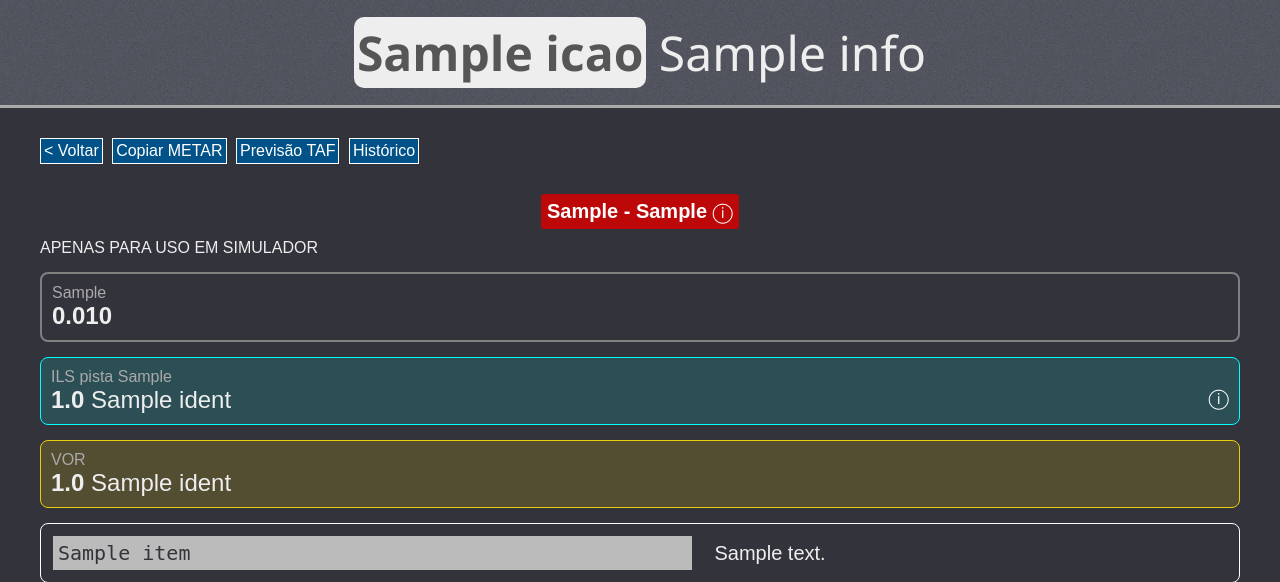
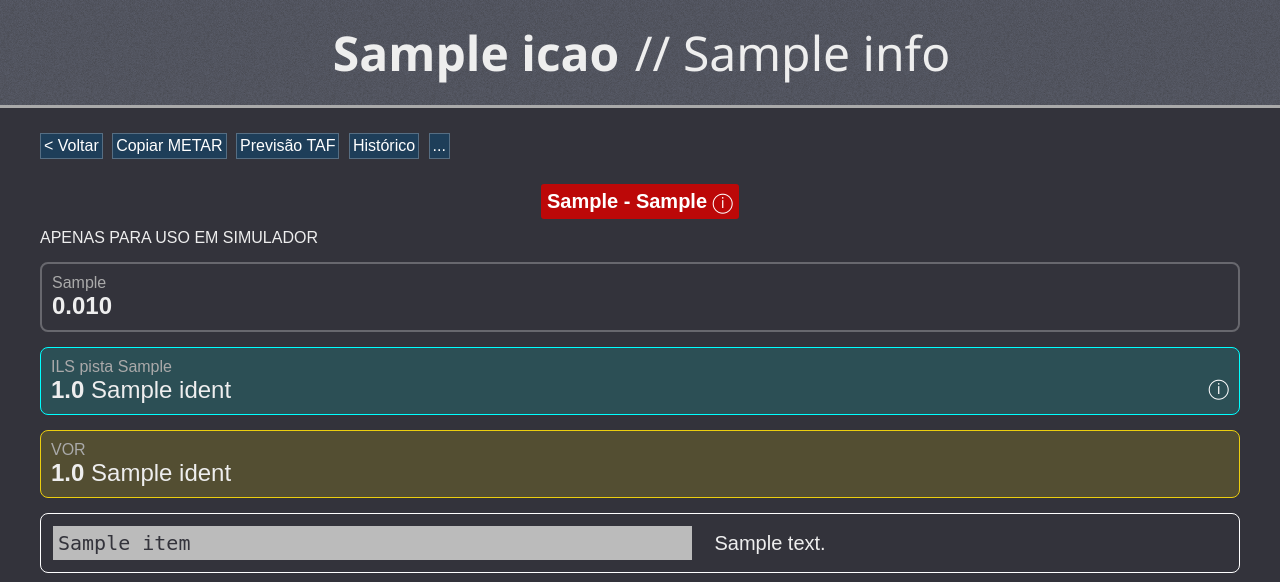
Before and after one commit to antenor-z/aero, a FastAPI app: template templates/airport.html in a window 1280 px wide. Shown: the top 582 px of the page. Run offline with FastAPI, Linux system fonts and the light colour scheme; the template is opened without the code that fills it: most values are stand-ins (such as "Sample title", 1, 10 or a date in 2020); parts of the project's set-up code (start-up, migrations or seed data) failed here and were passed over.

Commit message:
new nav menu items and new style

```diff
--- a/static/style.css
+++ b/static/style.css
@@ -73,10 +73,10 @@ header {
   padding: 10px;
 }
 .box-outlined {
-  border: gray solid 2px;
+  border: #ffffff43 solid 2px;
 }
 .box-onhover:hover {
-  background-color: #6f6f6f;
+  background-color: #5f5f6f;
   cursor: pointer;
 }
 .box-gray {
@@ -185,14 +185,15 @@ td {
   width: 40px;
 }
 .button-small {
-  background-color: rgb(0, 82, 136);
-  border: 1px solid white ;
+  background-color: rgba(0, 82, 136, 0.40);
+  border: 1px solid rgba(255, 255, 255, 0.25);
   padding: 3px;
   a, a:visited {color: white; text-decoration: none; }
   font-family: sans-serif;
   margin-right: 5px;
   color: white;
   font-size: 16px;
+  font-stretch: condensed;
 }
 .button-small:hover {
   background-color: rgb(0, 100, 167);
@@ -201,10 +202,21 @@ subheader {
   display: block;
   margin: 10px 0;
   * {
-    margin: 10px 0;
+    margin: 5px 0;
     display: inline flow-root;
   }
 }
+.menu-ellipsis {
+  background: #003253;
+  display: grid;
+  border-radius: 5px;
+  grid-template-columns: 1fr;
+  gap: 5px;
+  width: 20%;
+  padding: 10px;
+  z-index: 1000;
+}
+
 
 .scroll-container {
   overflow: auto;
--- a/static/tooltip.css
+++ b/static/tooltip.css
@@ -22,7 +22,7 @@
   z-index: 1;
   bottom: 125%;
   left: 50%;
-  transform: translateX(-50%);
+  transform: translateX(-50%), translateY(-10%);
   opacity: 0;
   transition: opacity 0.3s, visibility 0.3s;
 }
--- a/templates/airport.html
+++ b/templates/airport.html
@@ -10,7 +10,7 @@
 </head>
 <body>
 	<header>
-		<span style="background-color: #eee; color: #565656; padding: 3px; font-weight: 700; border-radius: 10px;">{{ icao }}</span> {{ info.AerodromeName }}
+		<span style="color: #eee; padding: 3px; font-weight: 700; border-radius: 10px;">{{ icao }}</span> // {{ info.AerodromeName }}
 		{% if isLogged %}
 			<a href="/area/restrita/{{ icao }}/edit" class="button-admin">Editar</a>
 		{% endif %}
@@ -21,6 +21,12 @@
 		<a class="button-small" href="javascript:void(0);" onclick="copy('{{metar}}')">Copiar METAR</a>
 		<a class="button-small" href="/taf/{{icao}}">Previsão TAF</a>
 		<a class="button-small" href="/history/{{icao}}">Histórico</a>
+		<a class="button-small" id="ellipsis-btn" href="javascript:void(0);" onclick="toggleMenu(event)">...</a>
+		<div class="menu-ellipsis" id="menu" style="display: none; position: absolute;">
+			<a class="button-small" href="https://conv.a4barros.com">Conversor de unidades</a>
+			<a class="button-small" href="/descent">Cálculo de descida</a>
+			<a class="button-small" href="/wind/">Cálculo de componentes de vento</a>
+		</div>
 		{% if isLogged %}
 		{% if IsPublished %}
 			<a class="button-small" href="/area/restrita/{{icao}}/unpublish">Ocultar</a>
@@ -135,5 +141,29 @@
 	</table>
 	</main>
 	<script src="/static/copy.js"></script>
+	<script>
+		function toggleMenu(event) {
+    const menu = document.getElementById('menu');
+
+    if (menu.style.display === "none") {
+        menu.style.display = "block";
+        menu.style.left = `${event.pageX}px`;
+        menu.style.top = `${event.pageY}px`;
+    } else {
+        menu.style.display = "none";
+    }
+}
+
+// Hide menu when clicking outside of it
+document.addEventListener('click', function(event) {
+    const menu = document.getElementById('menu');
+    const ellipsisBtn = document.getElementById('ellipsis-btn');
+
+    if (!menu.contains(event.target) && !ellipsisBtn.contains(event.target)) {
+        menu.style.display = 'none';
+    }
+});
+
+	</script>
 </body>
 </html>
--- a/templates/history.html
+++ b/templates/history.html
@@ -10,7 +10,7 @@
 </head>
 <body>
 	<header>
-		<span style="background-color: #eee; color: #565656; padding: 3px; font-weight: 700; border-radius: 10px;">{{ icao }}</span> {{ info.AerodromeName }}
+		<span style="color: #eee; padding: 3px; font-weight: 700; border-radius: 10px;">{{ icao }}</span> // {{ info.AerodromeName }}
 	</header>
 	<main>
 	<subheader>
--- a/templates/index.html
+++ b/templates/index.html
@@ -7,7 +7,7 @@
 </head>
 <body>
 	<header>
-		<span style="background-color: #eee; color: #565656; padding: 3px; font-weight: 700; border-radius: 10px;">AERO</span> A4
+		<span style="color: #eee; padding: 3px; font-weight: 700; border-radius: 10px;">AERO</span> // A4
 	</header>
 	<main>
 	<subheader>
--- a/templates/taf.html
+++ b/templates/taf.html
@@ -17,7 +17,7 @@
 </head>
 <body>
 	<header>
-		<span style="background-color: #eee; color: #565656; padding: 3px; font-weight: 700; border-radius: 10px;">{{ icao }}</span> {{ info.AerodromeName }}
+		<span style="color: #eee; padding: 3px; font-weight: 700; border-radius: 10px;">{{ icao }}</span> // {{ info.AerodromeName }}
 	</header>
 	<main>
 	<subheader>
```
